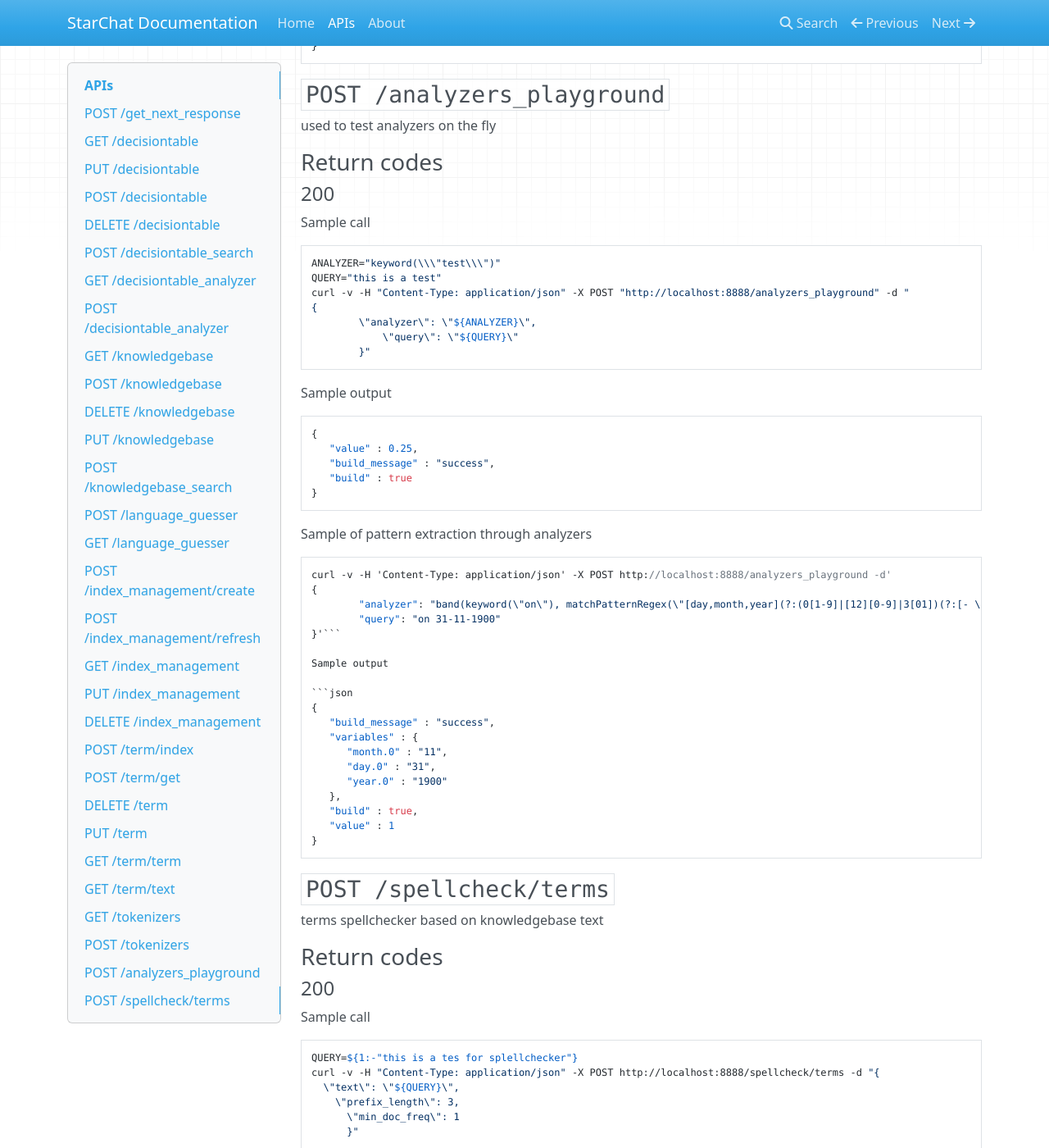
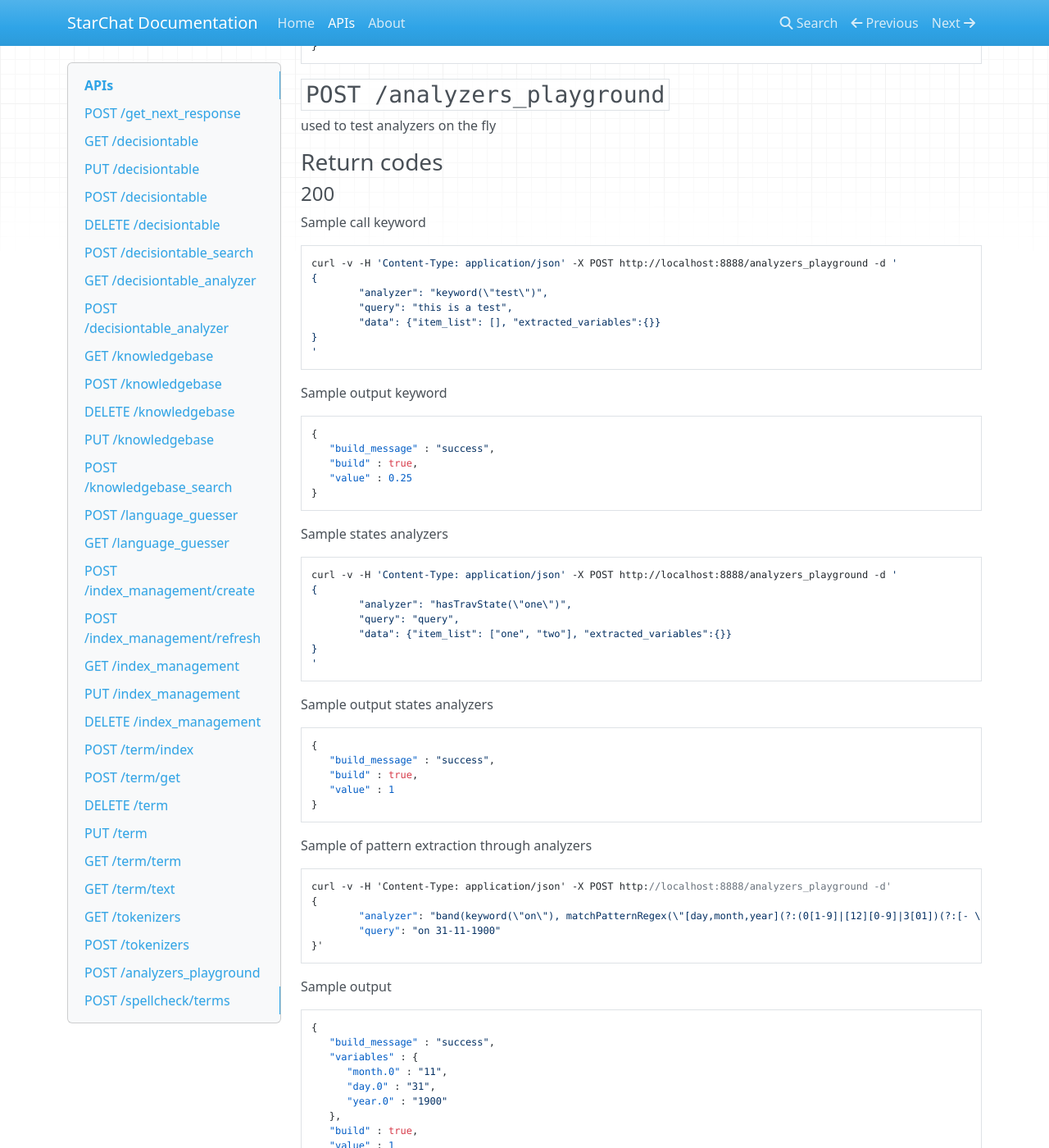
Before and after one commit to acollamati/starchat-doc, an MkDocs documentation site: the page built from docs/apis.md, in a window 1280 px wide and 1400 px high, scrolled down 24276 px. Shown: the whole window at 82% size. Built offline with MkDocs 1.6.1, drawn with Linux system fonts in a browser that asks for light colours; nearby versions of some CDN libraries; old or Windows-style settings are respelled for this version of MkDocs.

Commit message:
updated analyzers_playground

````diff
--- a/docs/apis.md
+++ b/docs/apis.md
@@ -1334,25 +1334,47 @@ used to test analyzers on the fly
 
 #### 200
 
-Sample call
-
-```bash
-ANALYZER="keyword(\\\"test\\\")"
-QUERY="this is a test"
-curl -v -H "Content-Type: application/json" -X POST "http://localhost:8888/analyzers_playground" -d "
-{
-        \"analyzer\": \"${ANALYZER}\",
-	        \"query\": \"${QUERY}\"
-		}"
-```
-
-Sample output
-
-```json
-{
-   "value" : 0.25,
+Sample call keyword
+
+```bash
+curl -v -H 'Content-Type: application/json' -X POST http://localhost:8888/analyzers_playground -d '
+{
+        "analyzer": "keyword(\"test\")",
+        "query": "this is a test",
+        "data": {"item_list": [], "extracted_variables":{}}
+}
+'
+```
+
+Sample output keyword
+
+```json
+{
    "build_message" : "success",
-   "build" : true
+   "build" : true,
+   "value" : 0.25
+}
+```
+
+Sample states analyzers
+
+```bash
+curl -v -H 'Content-Type: application/json' -X POST http://localhost:8888/analyzers_playground -d '
+{
+        "analyzer": "hasTravState(\"one\")",
+        "query": "query",
+        "data": {"item_list": ["one", "two"], "extracted_variables":{}}
+}
+'
+```
+
+Sample output states analyzers
+
+```json
+{
+   "build_message" : "success",
+   "build" : true,
+   "value" : 1
 }
 ```
 
@@ -1363,7 +1385,8 @@ curl -v -H 'Content-Type: application/json' -X POST http://localhost:8888/analyz
 {
         "analyzer": "band(keyword(\"on\"), matchPatternRegex(\"[day,month,year](?:(0[1-9]|[12][0-9]|3[01])(?:[- \\\/\\.])(0[1-9]|1[012])(?:[- \\\/\\.])((?:19|20)\\d\\d))\"))",
         "query": "on 31-11-1900"
-}'```
+}'
+```
 
 Sample output
 
````
